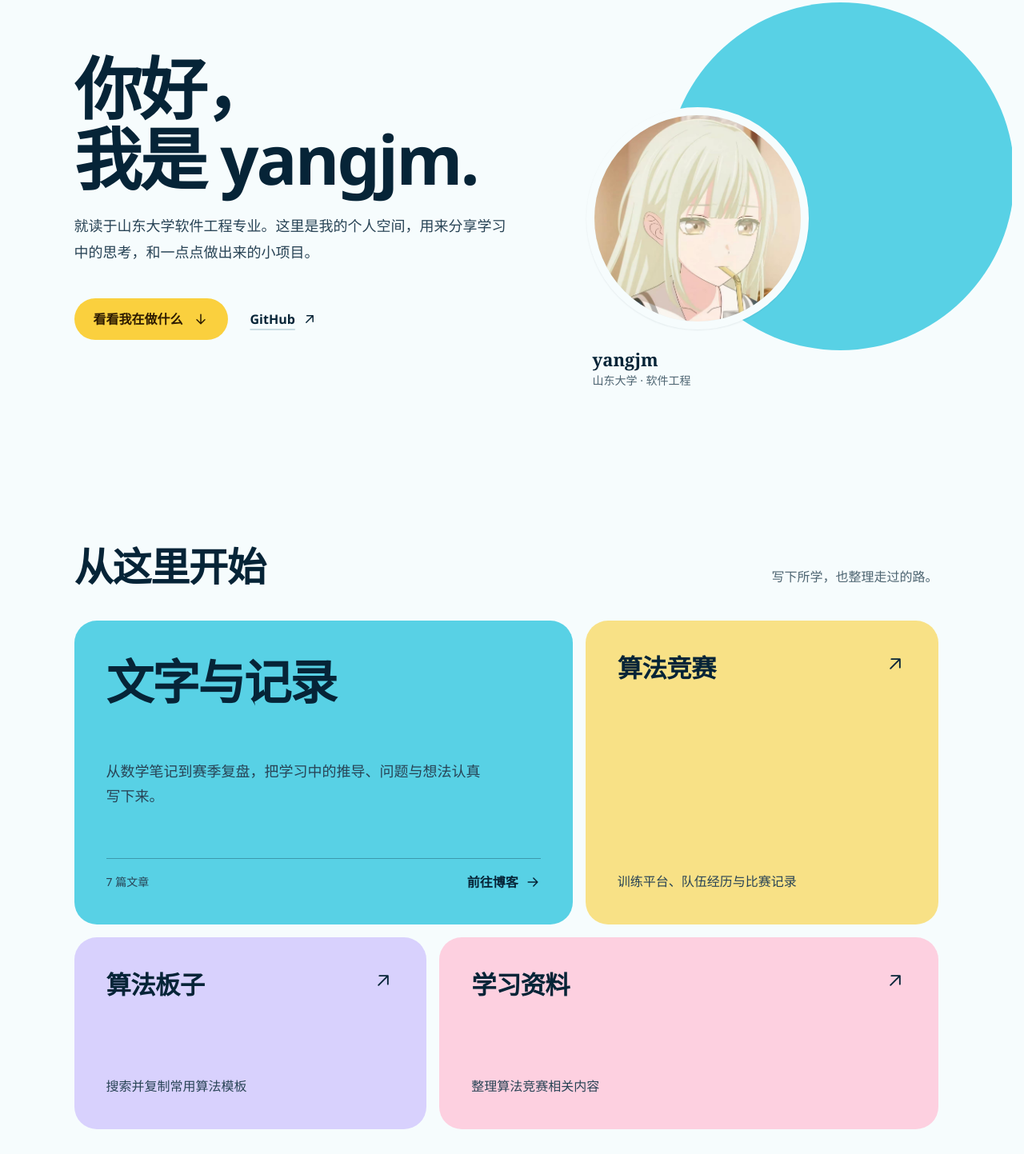
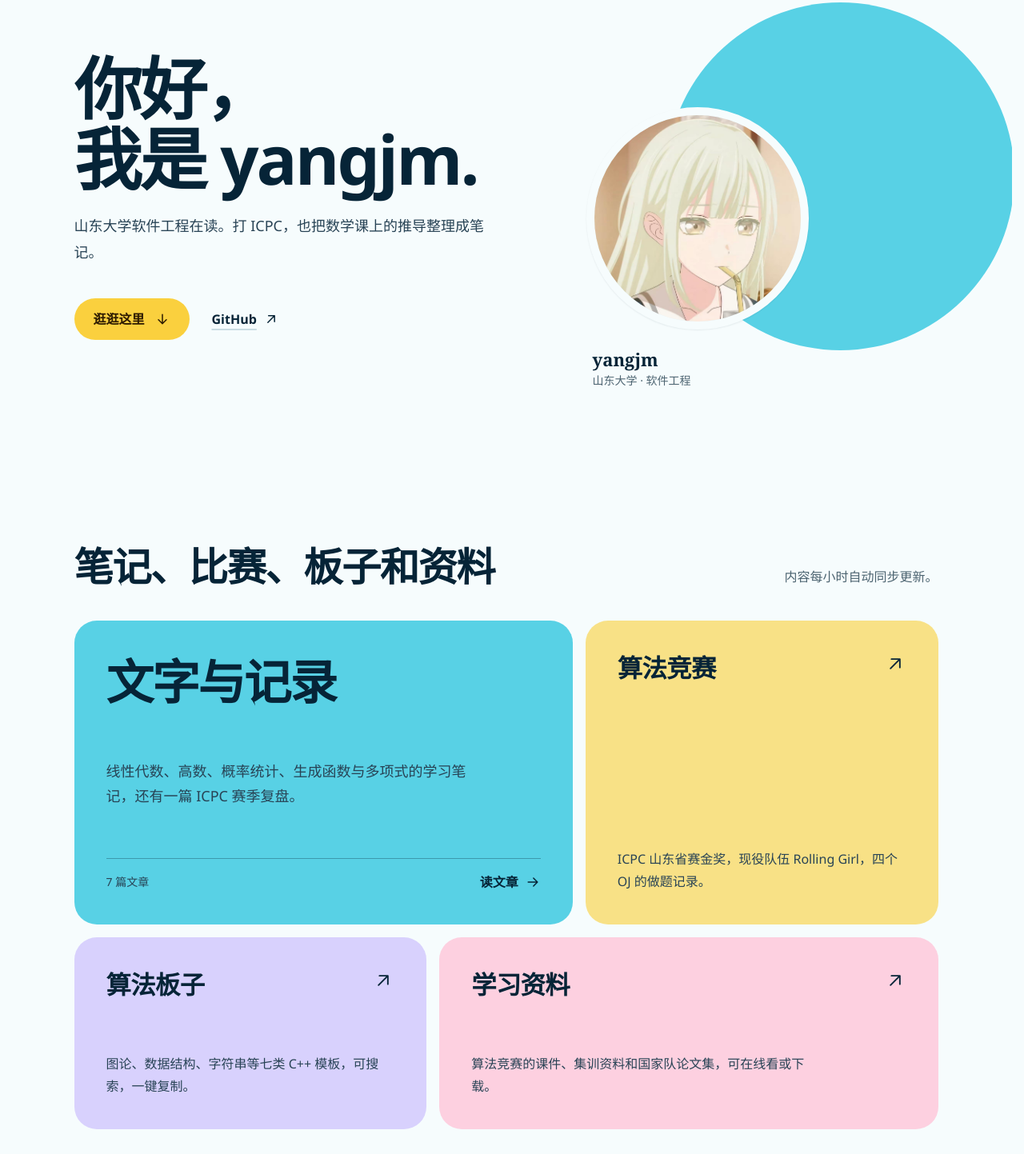
Before and after one commit to yangjm2006/yangjm.cn, a website: page public/index.html in a window 1280 px wide. Shown: the part 157-1600 px from the top of the page at 80% size. Drawn offline with Linux system fonts and the light colour scheme; no server answers; files whose address does not match are found by name.

Commit message:
26.11.11

```diff
--- a/public/index.html
+++ b/public/index.html
@@ -3,7 +3,7 @@
 <head>
   <meta charset="UTF-8">
   <meta name="viewport" content="width=device-width, initial-scale=1">
-  <meta name="description" content="yangjm 的个人主页。学习记录、算法竞赛与项目。">
+  <meta name="description" content="山东大学软件工程在读。打 ICPC，也把数学课上的推导整理成笔记。">
   <meta name="theme-color" content="#f7fbfc">
   <script>
     (() => {
@@ -51,8 +51,8 @@
     <section class="hero" id="about" aria-labelledby="intro-title">
       <div class="intro">
         <h1 id="intro-title"><span class="line">你好，</span><span class="line">我是 <span id="profile-name">yangjm</span><span class="title-dot">.</span></span></h1>
-        <p class="intro-text" id="profile-intro">就读于山东大学软件工程专业。这里是我的个人空间，用来分享学习中的思考，和一点点做出来的小项目。</p>
-        <div class="hero-actions"><a class="button" href="#explore-title">看看我在做什么 <svg aria-hidden="true" viewBox="0 0 24 24"><path d="M12 5v14m-6-6 6 6 6-6"/></svg></a><a class="text-link github-link" href="https://github.com/yangjm2006" target="_blank" rel="noopener noreferrer">GitHub <svg aria-hidden="true" viewBox="0 0 24 24"><path d="M7 17 17 7M8 7h9v9"/></svg></a></div>
+        <p class="intro-text" id="profile-intro">山东大学软件工程在读。打 ICPC，也把数学课上的推导整理成笔记。</p>
+        <div class="hero-actions"><a class="button" href="#explore-title">逛逛这里 <svg aria-hidden="true" viewBox="0 0 24 24"><path d="M12 5v14m-6-6 6 6 6-6"/></svg></a><a class="text-link github-link" href="https://github.com/yangjm2006" target="_blank" rel="noopener noreferrer">GitHub <svg aria-hidden="true" viewBox="0 0 24 24"><path d="M7 17 17 7M8 7h9v9"/></svg></a></div>
       </div>
       <aside class="portrait" aria-label="关于 yangjm">
         <span class="sky-disc" aria-hidden="true"></span>
@@ -61,23 +61,23 @@
       </aside>
     </section>
     <section class="explore" aria-labelledby="explore-title">
-      <div class="section-heading"><h2 id="explore-title">从这里开始</h2><p>写下所学，也整理走过的路。</p></div>
+      <div class="section-heading"><h2 id="explore-title">笔记、比赛、板子和资料</h2><p>内容每小时自动同步更新。</p></div>
       <div class="explore-grid" id="explore-grid">
         <a class="tile tile--blog" style="--i: 0" href="https://blog.yangjm.cn/">
           <strong class="tile-title">文字与记录</strong>
-          <span class="tile-text">从数学笔记到赛季复盘，把学习中的推导、问题与想法认真写下来。</span>
-          <span class="tile-foot"><span class="feature-count" id="blog-count">7 篇文章</span><span class="tile-action">前往博客 <svg aria-hidden="true" viewBox="0 0 24 24"><path d="M5 12h14m-6-6 6 6-6 6"/></svg></span></span>
+          <span class="tile-text">线性代数、高数、概率统计、生成函数与多项式的学习笔记，还有一篇 ICPC 赛季复盘。</span>
+          <span class="tile-foot"><span class="feature-count" id="blog-count">7 篇文章</span><span class="tile-action">读文章 <svg aria-hidden="true" viewBox="0 0 24 24"><path d="M5 12h14m-6-6 6 6-6 6"/></svg></span></span>
         </a>
-        <a class="tile tile--oi" style="--i: 1" href="https://oi.yangjm.cn/"><strong class="tile-title">算法竞赛</strong><span class="tile-text">训练平台、队伍经历与比赛记录</span><svg class="tile-arrow" aria-hidden="true" viewBox="0 0 24 24"><path d="M7 17 17 7M8 7h9v9"/></svg></a>
-        <a class="tile tile--notebook" style="--i: 2" href="https://banzi.yangjm.cn/"><strong class="tile-title">算法板子</strong><span class="tile-text">搜索并复制常用算法模板</span><svg class="tile-arrow" aria-hidden="true" viewBox="0 0 24 24"><path d="M7 17 17 7M8 7h9v9"/></svg></a>
-        <a class="tile tile--materials" style="--i: 3" href="https://materials.yangjm.cn/"><strong class="tile-title">学习资料</strong><span class="tile-text">整理算法竞赛相关内容</span><svg class="tile-arrow" aria-hidden="true" viewBox="0 0 24 24"><path d="M7 17 17 7M8 7h9v9"/></svg></a>
+        <a class="tile tile--oi" style="--i: 1" href="https://oi.yangjm.cn/"><strong class="tile-title">算法竞赛</strong><span class="tile-text">ICPC 山东省赛金奖，现役队伍 Rolling Girl，四个 OJ 的做题记录。</span><svg class="tile-arrow" aria-hidden="true" viewBox="0 0 24 24"><path d="M7 17 17 7M8 7h9v9"/></svg></a>
+        <a class="tile tile--notebook" style="--i: 2" href="https://banzi.yangjm.cn/"><strong class="tile-title">算法板子</strong><span class="tile-text">图论、数据结构、字符串等七类 C++ 模板，可搜索，一键复制。</span><svg class="tile-arrow" aria-hidden="true" viewBox="0 0 24 24"><path d="M7 17 17 7M8 7h9v9"/></svg></a>
+        <a class="tile tile--materials" style="--i: 3" href="https://materials.yangjm.cn/"><strong class="tile-title">学习资料</strong><span class="tile-text">算法竞赛的课件、集训资料和国家队论文集，可在线看或下载。</span><svg class="tile-arrow" aria-hidden="true" viewBox="0 0 24 24"><path d="M7 17 17 7M8 7h9v9"/></svg></a>
       </div>
     </section>
     <section class="lower" aria-label="更多关于我">
-      <div class="work-note"><h2>继续做，继续写。</h2><p>小项目与作品还在慢慢准备。想法落地之后，我会把它们放在这里。</p><span>作品持续更新中</span></div>
+      <div class="work-note"><h2>项目还在做</h2><p>第一个小项目完成之前，这里先放一句话，每次打开都不一样。</p></div>
       <aside class="hitokoto-panel" aria-labelledby="hitokoto-title"><div class="hitokoto-head"><span id="hitokoto-title">一言</span><button id="hitokoto-refresh" type="button" aria-label="换一句" title="换一句"><svg aria-hidden="true" viewBox="0 0 24 24"><path d="M20 6v5h-5M4 18v-5h5M6.1 9A7 7 0 0 1 18 6.7L20 11M4 13l2 4.3A7 7 0 0 0 17.9 15"/></svg></button></div><div class="hitokoto-content" id="hitokoto-content" aria-live="polite" aria-busy="true"><blockquote><a id="hitokoto-text" href="https://hitokoto.cn/" target="_blank" rel="noopener noreferrer">正在遇见一句话……</a></blockquote><p id="hitokoto-source">来自一言</p></div></aside>
     </section>
-    <section class="contact" aria-labelledby="contact-title"><div class="contact-copy"><h2 id="contact-title">有想交流的事？</h2><p>欢迎给我写封邮件。</p></div><a class="contact-link" id="email-link" href="mailto:1973871746@qq.com">1973871746@qq.com</a></section>
+    <section class="contact" aria-labelledby="contact-title"><div class="contact-copy"><h2 id="contact-title">想聊聊题目？</h2><p>比赛、算法，或者笔记里的错误，都欢迎发邮件告诉我。</p></div><a class="contact-link" id="email-link" href="mailto:1973871746@qq.com">1973871746@qq.com</a></section>
   </main>
   <footer class="site-footer wrap"><p>© <span id="year">2026</span> <span id="footer-name">yangjm</span></p><p class="footer-note">保持好奇，慢慢生长。</p><p class="footer-visits" data-visit-label><span data-visit-current="home">…</span> 人访问</p><a id="icp-link" href="https://beian.miit.gov.cn/" target="_blank" rel="noopener noreferrer">鲁ICP备2026048978号-1</a></footer>
 </body>
--- a/public/profile.js
+++ b/public/profile.js
@@ -1,7 +1,7 @@
 // 修改这里的公开信息即可更新主页。不要放入密码或密钥。
 window.SITE_PROFILE = {
   name: 'yangjm',
-  intro: '就读于山东大学软件工程专业。这里是我的个人空间，用来分享学习中的思考，和一点点做出来的小项目。',
+  intro: '山东大学软件工程在读。打 ICPC，也把数学课上的推导整理成笔记。',
   github: 'https://github.com/yangjm2006',
   email: '1973871746@qq.com',
   school: '山东大学',
```
Also changed, not shown: .hallmark/log.json (added), 1 other file.
